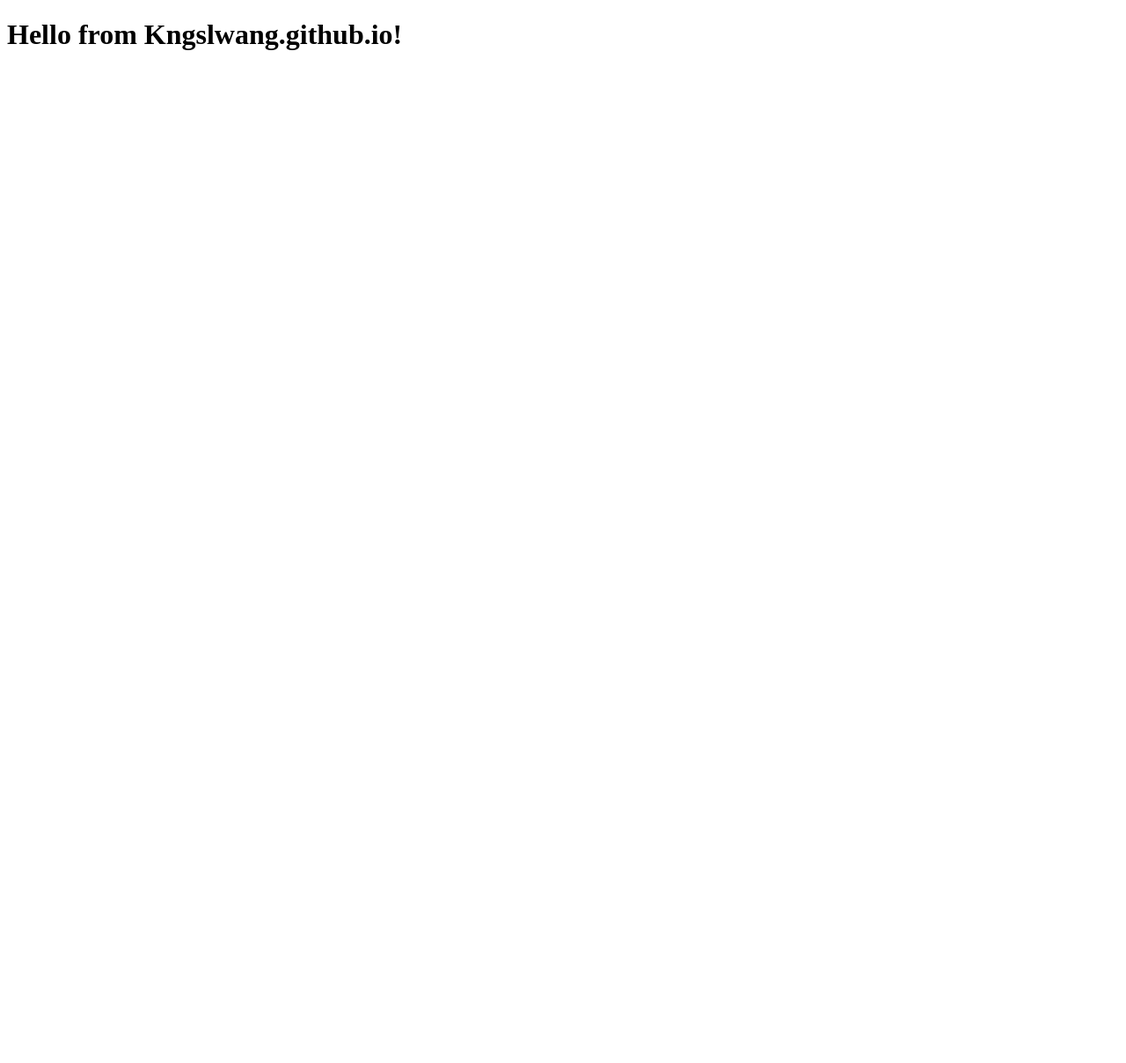
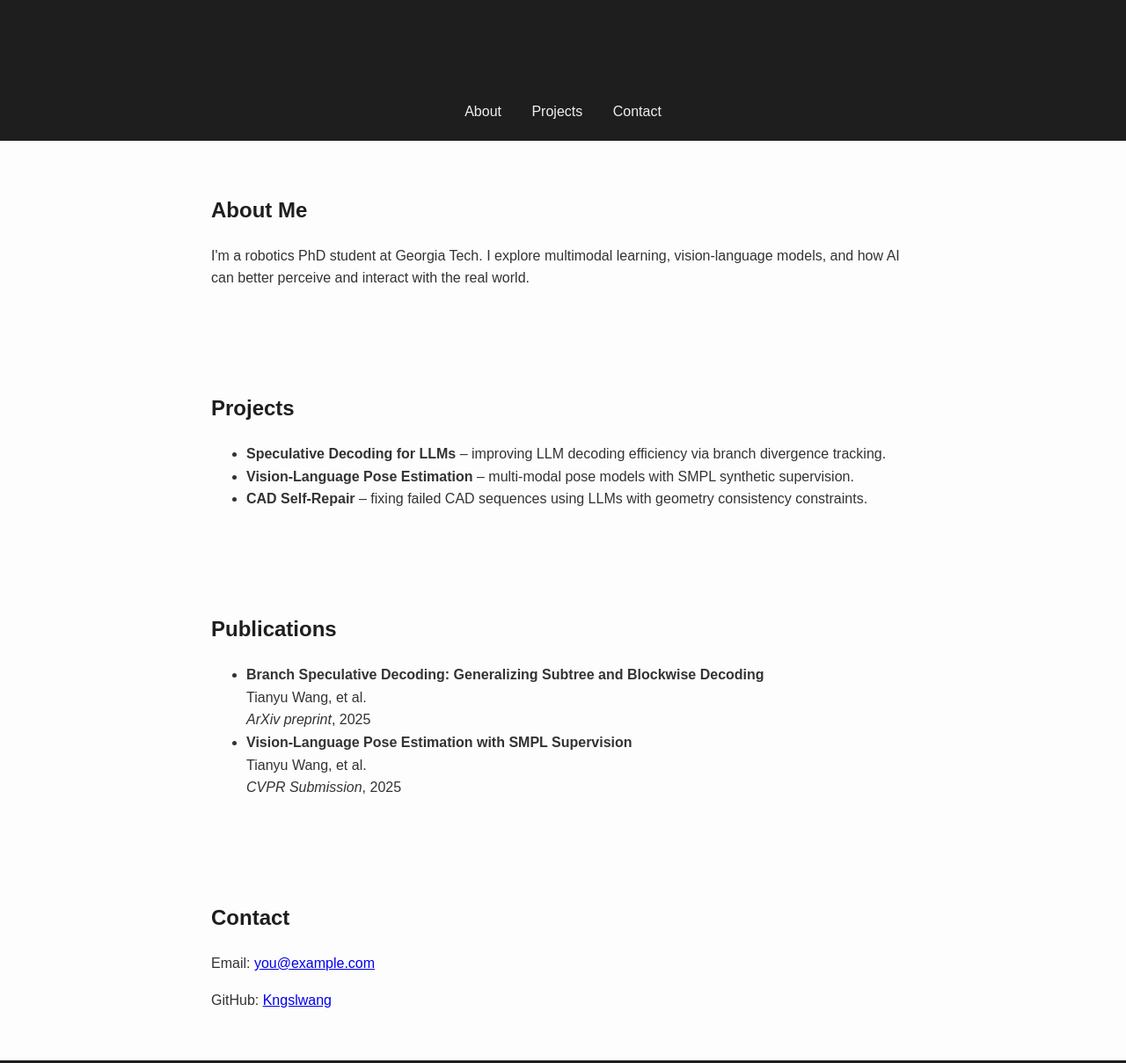
Before and after one commit to Kngslwang/Kngslwang.github.io, a plain HTML site: page index.html in a window 1280 px wide. Shown: the top 1208 px of the page at 88% size. Before the commit the page ends 800 px from the top, so only its background shows below. Drawn offline with Linux system fonts and the light colour scheme.

Commit message:
Update index.html

```diff
--- a/index.html
+++ b/index.html
@@ -1,9 +1,93 @@
 <!DOCTYPE html>
-<html>
-  <head>
-    <title>My GitHub Pages Site</title>
-  </head>
-  <body>
-    <h1>Hello from Kngslwang.github.io!</h1>
-  </body>
+<html lang="en">
+<head>
+  <meta charset="UTF-8">
+  <title>Tianyu (Kingsley) Wang | Portfolio</title>
+  <meta name="viewport" content="width=device-width, initial-scale=1">
+  <style>
+    body {
+      font-family: Arial, sans-serif;
+      line-height: 1.6;
+      margin: 0;
+      padding: 0;
+      background-color: #fdfdfd;
+      color: #333;
+    }
+    header, footer {
+      background: #1e1e1e;
+      color: #fff;
+      padding: 20px 0;
+      text-align: center;
+    }
+    nav a {
+      margin: 0 15px;
+      color: #f0f0f0;
+      text-decoration: none;
+    }
+    nav a:hover {
+      text-decoration: underline;
+    }
+    section {
+      padding: 40px 20px;
+      max-width: 800px;
+      margin: auto;
+    }
+    h1, h2 {
+      color: #1e1e1e;
+    }
+  </style>
+</head>
+<body>
+  <header>
+    <h1>Kingsley</h1>
+    <nav>
+      <a href="#about">About</a>
+      <a href="#projects">Projects</a>
+      <a href="#contact">Contact</a>
+    </nav>
+  </header>
+
+  <section id="about">
+    <h2>About Me</h2>
+    <p>
+      I'm a robotics PhD student at Georgia Tech. I explore multimodal learning, vision-language models, and how AI can better perceive and interact with the real world.
+    </p>
+  </section>
+
+  <section id="projects">
+    <h2>Projects</h2>
+    <ul>
+      <li><strong>Speculative Decoding for LLMs</strong> – improving LLM decoding efficiency via branch divergence tracking.</li>
+      <li><strong>Vision-Language Pose Estimation</strong> – multi-modal pose models with SMPL synthetic supervision.</li>
+      <li><strong>CAD Self-Repair</strong> – fixing failed CAD sequences using LLMs with geometry consistency constraints.</li>
+    </ul>
+  </section>
+
+  <section id="publications">
+  <h2>Publications</h2>
+  <ul>
+    <li>
+      <strong>Branch Speculative Decoding: Generalizing Subtree and Blockwise Decoding</strong><br>
+      Tianyu Wang, et al.<br>
+      <em>ArXiv preprint</em>, 2025
+    </li>
+    <li>
+      <strong>Vision-Language Pose Estimation with SMPL Supervision</strong><br>
+      Tianyu Wang, et al.<br>
+      <em>CVPR Submission</em>, 2025
+    </li>
+    <!-- Add more here -->
+  </ul>
+</section>
+
+  <section id="contact">
+    <h2>Contact</h2>
+    <p>Email: <a href="mailto:you@example.com">you@example.com</a></p>
+    <p>GitHub: <a href="https://github.com/Kngslwang" target="_blank">Kngslwang</a></p>
+  </section>
+
+  <footer>
+    <p>&copy; 2025 Kngslwang</p>
+  </footer>
+</body>
 </html>
```
